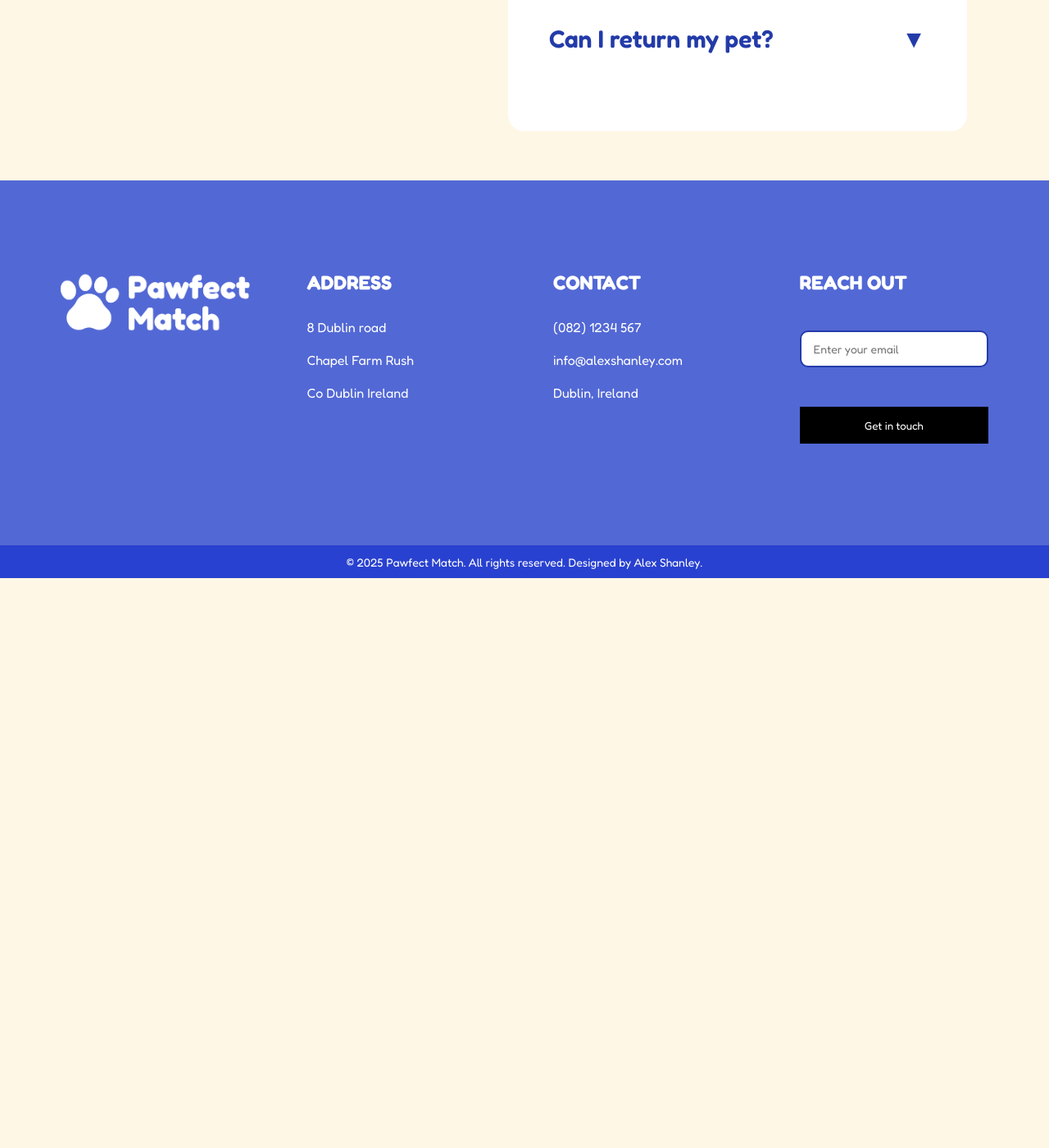
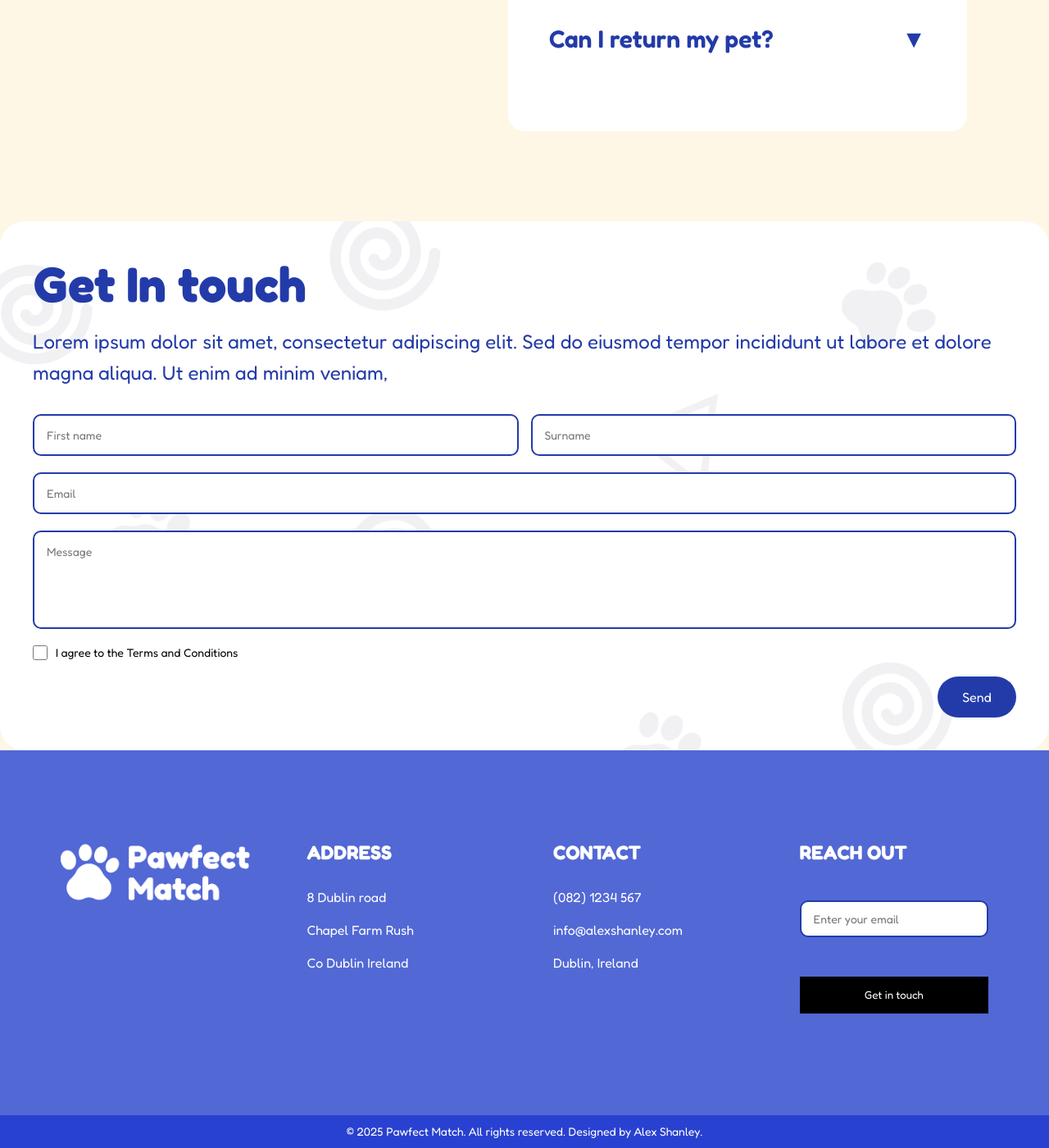
Before and after one commit to Alex-Shanley/Pawfect-Match, a Flask app: page /faq in a window 1280 px wide. Shown: the part 1268-2668 px from the top of the page at 82% size. Before the commit the page ends 1973 px from the top, so only its background shows below. Run offline with Flask 3, Linux system fonts and the light colour scheme.

Commit message:
form template

```diff
--- a/templates/faq.html
+++ b/templates/faq.html
@@ -13,6 +13,8 @@
 
 {% include 'questions.html' %}
 
+{% include 'form.html' %}
+
 
 
 
--- /dev/null
+++ b/templates/form.html
@@ -0,0 +1,46 @@
+    <div class="right-contact">
+        <div class="form-box">
+            <h2>Get In touch </h2>
+
+
+
+
+
+            <p>Lorem ipsum dolor sit amet, consectetur adipiscing elit. Sed do eiusmod tempor incididunt ut labore et dolore magna aliqua. Ut enim ad minim veniam,</p>
+
+
+            <form method="POST" action="{{ url_for('contact') }}">
+
+                <div class="name-row">
+                     <input type="text" name="first_name" placeholder="First name" required>
+                     <input type="text" name="surname" placeholder="Surname" required>
+                </div>
+
+                <input type="email" name="email" placeholder="Email" required>
+                <textarea name="message" placeholder="Message" required></textarea>
+
+
+                <label class="checkbox-wrapper">
+                     <input type="checkbox" name="terms" required>
+                    <span>I agree to the Terms and Conditions</span>
+                </label>
+
+        {% with messages = get_flashed_messages()%}
+            {% if messages %}
+            <ul class="flashes">
+                {% for message in messages %}
+                <li>
+                    {{message}}
+                </li>
+                {% endfor %}
+            </ul>
+            {% endif %}
+            {% endwith %}
+
+
+                <button class="cbtn" type="submit">Send</button>
+            </form>
+
+             <!-- Contact form end -->
+
+        </div>
```
Also changed, not shown: 1 other file.
